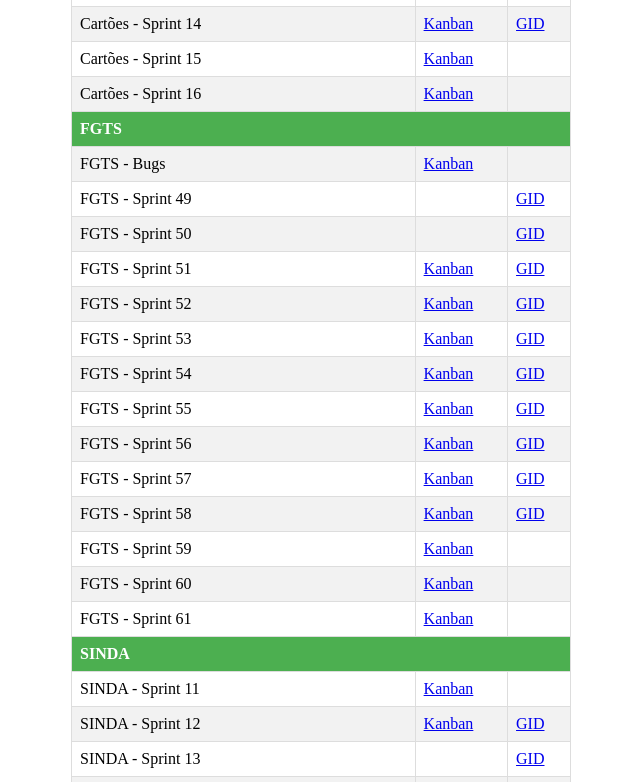
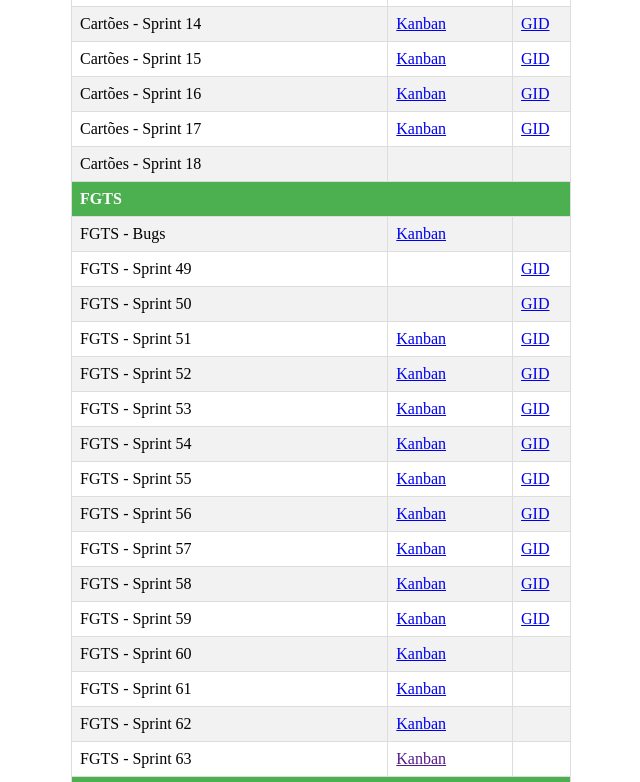
Before and after one commit to washOliveira/Wiki-Foton, a plain HTML site: page index.html in a window 1280 px wide. Shown: the part 1588-2370 px from the top of the page, without its empty margins (210-850 px from the left). Drawn offline with Linux system fonts and the light colour scheme.

Commit message:
Atualização de links

```diff
--- a/index.html
+++ b/index.html
@@ -205,11 +205,21 @@
 					<tr>
 						<td>Cartões - Sprint 15</td>
 						<td><a href="https://kanban.caixa.gov.br/board/16662" target="_blank">Kanban</a></td>
-						<td><a href="" target="_blank"></a></td>
+						<td><a href="https://gid.caixa:9443/ccm/web/projects/SIACM#action=com.ibm.team.workitem.viewWorkItem&id=15872455" target="_blank">GID</a></td>
 					</tr>
 					<tr>
 						<td>Cartões - Sprint 16</td>
 						<td><a href="https://kanban.caixa.gov.br/board/16818" target="_blank">Kanban</a></td>
+						<td><a href="https://gid.caixa:9443/ccm/web/projects/SIACM#action=com.ibm.team.workitem.viewWorkItem&id=15872465" target="_blank">GID</a></td>
+					</tr>
+					<tr>
+						<td>Cartões - Sprint 17</td>
+						<td><a href="https://kanban.caixa.gov.br/board/16982" target="_blank">Kanban</a></td>
+						<td><a href="https://gid.caixa:9443/ccm/web/projects/SIACM#action=com.ibm.team.workitem.viewWorkItem&id=15872486" target="_blank">GID</a></td>
+					</tr>
+					<tr>
+						<td>Cartões - Sprint 18</td>
+						<td><a href="" target="_blank"></a></td>
 						<td><a href="" target="_blank"></a></td>
 					</tr>
 
@@ -274,7 +284,7 @@
 					<tr>
 						<td>FGTS - Sprint 59</td>
 						<td><a href="https://kanban.caixa.gov.br/board/16589" target="_blank">Kanban</a></td>
-						<td><a href="" target="_blank"></a></td>
+						<td><a href="https://gid.caixa:9443/ccm/web/projects/SIFGM#action=com.ibm.team.workitem.viewWorkItem&id=15545620" target="_blank">GID</a></td>
 					</tr>
 					<tr>
 						<td>FGTS - Sprint 60</td>
@@ -284,6 +294,16 @@
 					<tr>
 						<td>FGTS - Sprint 61</td>
 						<td><a href="https://kanban.caixa.gov.br/board/16589" target="_blank">Kanban</a></td>
+						<td><a href="" target="_blank"></a></td>
+					</tr>
+					<tr>
+						<td>FGTS - Sprint 62</td>
+						<td><a href="https://kanban.caixa.gov.br/board/17015" target="_blank">Kanban</a></td>
+						<td><a href="" target="_blank"></a></td>
+					</tr>
+					<tr>
+						<td>FGTS - Sprint 63</td>
+						<td><a href="" target="_blank">Kanban</a></td>
 						<td><a href="" target="_blank"></a></td>
 					</tr>
 
@@ -357,6 +377,16 @@
 					</tr>
 					<tr>
 						<td>SINDA - Sprint 24</td>
+						<td><a href="https://gid.caixa:9443/ccm/web/projects/SINDA%20-%20Neg%C3%B3cios%20Digitais%20%C3%81geis#action=com.ibm.team.apt.viewPlan&page=com.ibm.team.apt.web.ui.plannedItems&id=_SisX0PObEequWe7tmVMrTw&planMode=f1130019-87cd-46cb-8556-4202bbef50e3" target="_blank">GID - Board</a></td>
+						<td><a href="https://gid.caixa:9443/ccm/web/projects/SINDA%20-%20Neg%C3%B3cios%20Digitais%20%C3%81geis#action=com.ibm.team.workitem.viewWorkItem&id=15767564" target="_blank">GID</a></td>
+					</tr>
+					<tr>
+						<td>SINDA - Sprint 25</td>
+						<td><a href="" target="_blank"></a></td>
+						<td><a href="" target="_blank"></a></td>
+					</tr>
+					<tr>
+						<td>SINDA - Sprint 26</td>
 						<td><a href="" target="_blank"></a></td>
 						<td><a href="" target="_blank"></a></td>
 					</tr>
```
